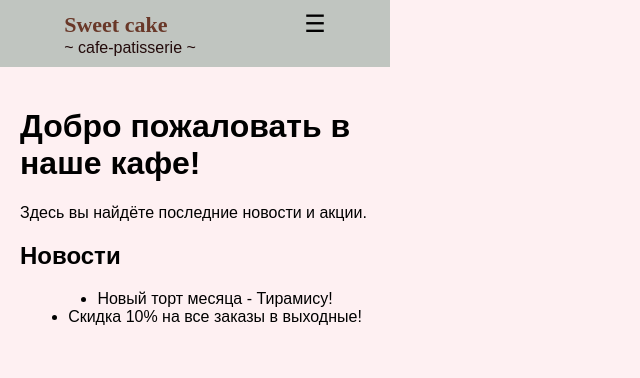
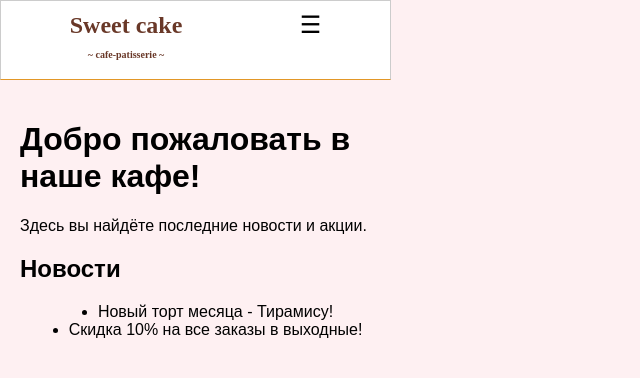
Before and after one commit to mgwoorl/QML_project, a plain HTML site: page index.html in a window 1280 px wide. Shown: the whole page, without its empty margins (0-640 px from the left). Drawn offline with Linux system fonts and the light colour scheme.

Commit message:
Update style.css

```diff
--- a/style.css
+++ b/style.css
@@ -1,7 +1,7 @@
 body, html {
     margin: 0;
     padding: 0;
-    width: 390px; /* Устанавливает ширину экрана */
+    width: 391px; /* Устанавливает ширину экрана */
     height: 844px; /* Устанавливает высоту экрана */
     overflow-y: auto; /* Добавляет вертикальную прокрутку */
     font-family: Arial, sans-serif;
@@ -11,13 +11,15 @@ body, html {
 }
 
 header {
-    background-color: #c0c5c0; /* Зеленый цвет хедера */
+    background-color: #ffffff; /* Зеленый цвет хедера */
     color: rgb(35, 11, 11);
     padding: 10px;
     text-align: center;
     position: relative; /* Для абсолютного позиционирования меню */
     display: flex;
     justify-content: space-around;
+    border: 1px solid #ccc; /* Общая граница блока */
+    border-bottom: 1px solid #E29727; /* Нижняя граница другого цвета */
 }
 
 .menu-icon {
@@ -75,6 +77,7 @@ nav ul li a {
     flex-wrap: wrap;
     flex-direction: column;
     align-items: flex-start;
+    align-items: center;
 
 }
 .name{
@@ -82,11 +85,21 @@ nav ul li a {
     font-family: 'Inika';
     font-style: normal;
     font-weight: 700;
-    font-size: 22px;
+    font-size: 24px;
     line-height: 29px;
 
     color: #693828;
 
+}
+
+.name_mikro{
+    font-family: 'Inika';
+    font-style: normal;
+    font-weight: 700;
+    font-size: 10px;
+    line-height: 29px;
+
+    color: #693828;
 }
 ul{
     display: flex;
```
